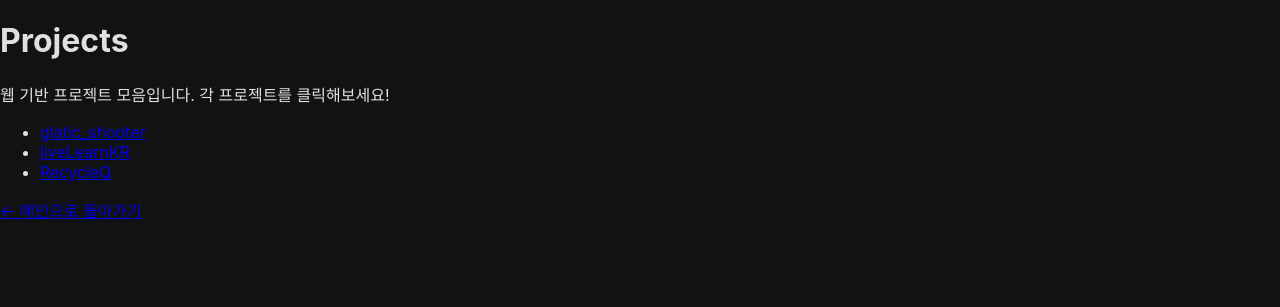
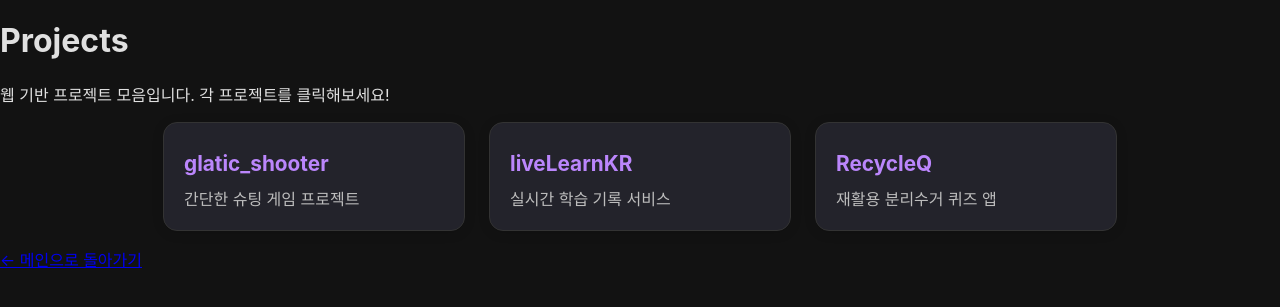
Before and after one commit to hojun313/hojun313.github.io, a Jekyll site: the page projects/index.html, which Jekyll copies as it is, in a window 1280 px wide. Shown: the top 307 px of the page. Built offline with Jekyll 4.4.1, drawn with Linux system fonts in a browser that asks for light colours.

Commit message:
Add project card UI to projects page
Introduced new CSS styles for project cards and updated the projects index page to display each project as a styled card with a title and description. This improves the visual presentation and usability of the project list.

```diff
--- a/assets/css/style.css
+++ b/assets/css/style.css
@@ -142,3 +142,50 @@ body.page-hub {
 .back-to-list {
   margin-top: 3rem;
 }
+
+/* 프로젝트 카드 스타일 */
+.projects-list {
+    display: flex;
+    flex-wrap: wrap;
+    gap: 24px;
+    list-style: none;
+    padding: 0;
+    justify-content: center;
+}
+
+.project-card {
+    background: #23232b;
+    border-radius: 14px;
+    box-shadow: 0 2px 12px rgba(0,0,0,0.13);
+    padding: 28px 20px 20px 20px;
+    width: 260px;
+    transition: transform 0.15s, box-shadow 0.15s;
+    text-align: left;
+    border: 1px solid #333;
+    position: relative;
+}
+
+.project-card:hover {
+    transform: translateY(-6px) scale(1.03);
+    box-shadow: 0 8px 24px rgba(187,134,252,0.18);
+    border-color: #BB86FC;
+}
+
+.project-card a {
+    text-decoration: none;
+    color: inherit;
+    display: block;
+}
+
+.project-card h2 {
+    margin: 0 0 10px 0;
+    font-size: 1.3em;
+    font-weight: 700;
+    color: #BB86FC;
+}
+
+.project-card p {
+    margin: 0;
+    color: #bdbdbd;
+    font-size: 1em;
+}
--- a/projects/index.html
+++ b/projects/index.html
@@ -13,9 +13,30 @@
             <p>웹 기반 프로젝트 모음입니다. 각 프로젝트를 클릭해보세요!</p>
         </header>
         <ul class="projects-list">
-            <li><a href="https://hojun313.github.io/glatic_shooter/">glatic_shooter</a></li>
-            <li><a href="https://hojun313.github.io/liveLearnKR/">liveLearnKR</a></li>
-            <li><a href="https://hojun313.github.io/RecycleQ/">RecycleQ</a></li>
+            <li>
+                <div class="project-card">
+                    <a href="https://hojun313.github.io/glatic_shooter/">
+                        <h2>glatic_shooter</h2>
+                        <p>간단한 슈팅 게임 프로젝트</p>
+                    </a>
+                </div>
+            </li>
+            <li>
+                <div class="project-card">
+                    <a href="https://hojun313.github.io/liveLearnKR/">
+                        <h2>liveLearnKR</h2>
+                        <p>실시간 학습 기록 서비스</p>
+                    </a>
+                </div>
+            </li>
+            <li>
+                <div class="project-card">
+                    <a href="https://hojun313.github.io/RecycleQ/">
+                        <h2>RecycleQ</h2>
+                        <p>재활용 분리수거 퀴즈 앱</p>
+                    </a>
+                </div>
+            </li>
             <!-- 여기에 프로젝트를 추가하세요 -->
         </ul>
         <nav class="projects-nav">
```
